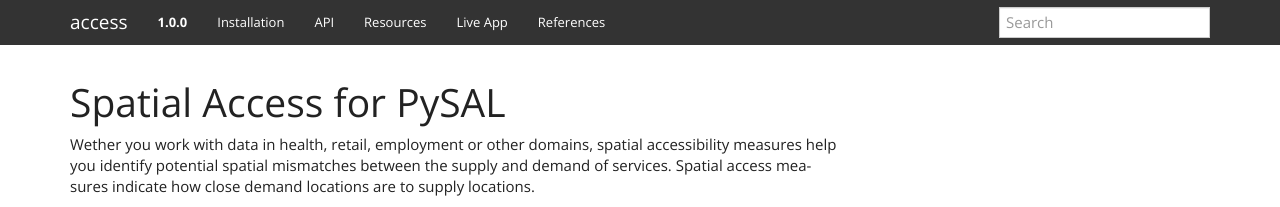
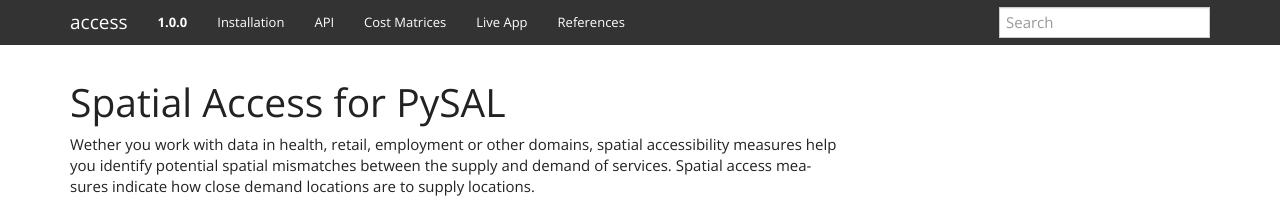
Before and after one commit to pysal/access, a Sphinx documentation site: the page built from docs/index.rst, in a window 1280 px wide. Shown: the top 207 px of the page. Built offline with Sphinx 7.4.7, drawn with Linux system fonts in a browser that asks for light colours; pages that are not in the unit, such as notebooks, are missing from menus; cross-references to code outside the pages are shown as plain code.

Commit message:
cost matrices title

```diff
--- a/docs/conf.py
+++ b/docs/conf.py
@@ -169,7 +169,7 @@ html_theme_options = {
     'navbar_links': [
                      ("Installation", "installation"),
                      ("API", "api"),
-                     ("Resources", "resources"),
+                     ("Cost Matrices", "resources"),
                      ("Live App", "app"),
                      ("References", "references"),
                      ],
```
